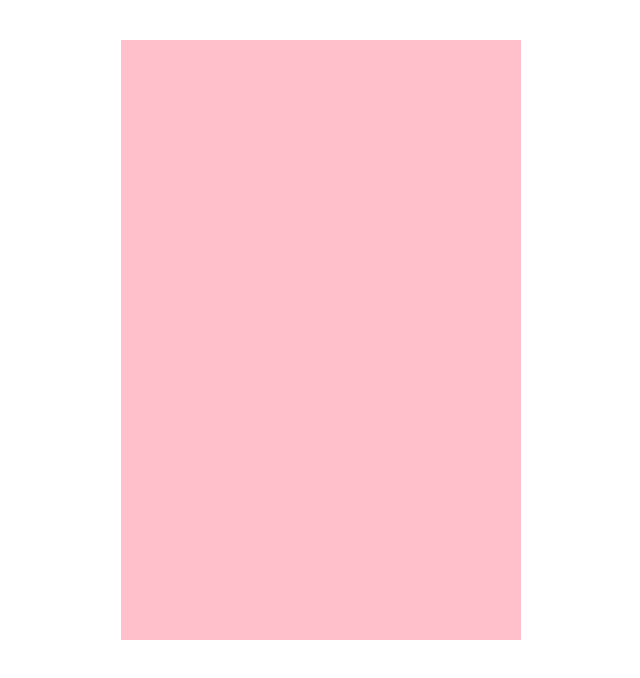
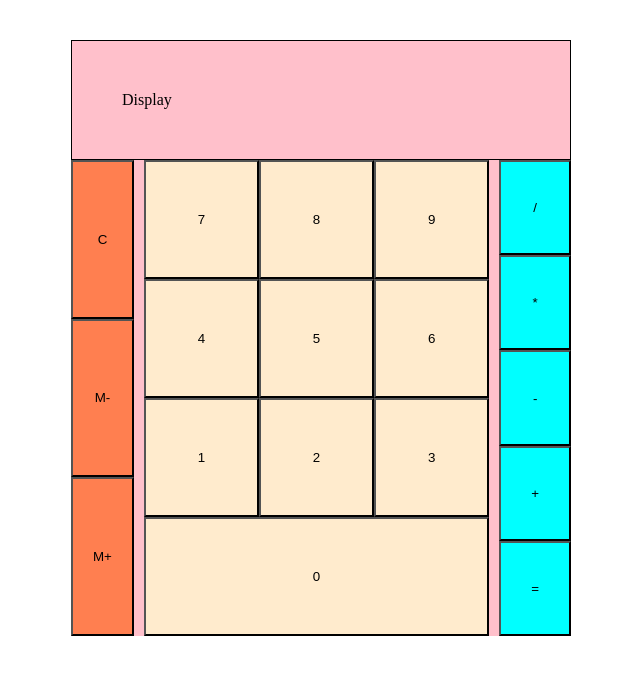
Before and after one commit to Varbris/TOP_theLator, a plain HTML site: page index.html in a window 1280 px wide. Shown: the whole page, without its empty margins (319-959 px from the left). Drawn offline with Linux system fonts and the light colour scheme.

Commit message:
Add lator ui to html

```diff
--- a/index.html
+++ b/index.html
@@ -10,8 +10,23 @@
     <header></header>
     <main>
       <article class="calculator-body">
-        <section class="number-container"></section>
-        <section class="operator-container"></section>
+        <section class="display-container">Display</section>
+
+       <section class="button-body">
+        <div class="function-container">
+          <button class="functionButton">
+            C
+          </button >
+          <button class="functionButton">M-</button>
+          <button class="functionButton">M+</button>
+        </div>
+        <div class="number-container">
+
+        </div>
+        <div class="operator-container">
+
+        </div>
+       </section>
       </section>
     </main>
     <footer>
--- a/stylesheet.css
+++ b/stylesheet.css
@@ -6,7 +6,57 @@
 
 .calculator-body {
   background-color: pink;
-  width: 400px;
-  height: 600px;
+  width: 500px;
   margin: 40px auto;
+  display: flex;
+  flex-direction: column;
 }
+.display-container {
+  border: 1px solid black;
+  padding: 50px;
+}
+
+.button-body {
+  display: flex;
+  width: auto;
+  height: auto;
+  /* padding: 15px; */
+}
+
+.number-container {
+  flex-shrink: 1;
+  display: flex;
+  flex-wrap: wrap;
+  flex-direction: row-reverse;
+  margin: 0 10px;
+}
+
+.operator-container {
+  flex-shrink: 1;
+  display: flex;
+  flex-direction: column;
+}
+
+.function-container {
+  display: flex;
+  flex-wrap: wrap;
+}
+.functionButton {
+  flex-grow: 1;
+  padding: 10px 20px;
+  background-color: coral;
+}
+
+.operatorButton {
+  padding: 30px;
+  flex-grow: 1;
+  flex-shrink: 1;
+  background-color: aqua;
+}
+
+.numButton {
+  padding: 50px;
+  flex-grow: 1;
+  flex-shrink: 1;
+  background-color: blanchedalmond;
+}
--- a/thejava.js
+++ b/thejava.js
@@ -9,11 +9,40 @@ function divide(num) {}
 function operate(operator, num1, num2) {}
 
 function addNumberButton() {
-  const button = document.createElement("button");
   let arrButton = [];
-  for (let i = 0; i <= 9; i++) {
+  for (let i = 9; i >= 0; i--) {
+    const button = document.createElement("button");
+    button.innerText = `${i}`;
+    button.setAttribute("id", `button${i}`);
+    button.classList.add("numButton");
     arrButton.push(button);
-    button.innerText = `${i}`;
   }
   return arrButton;
 }
+function addOperatorButton() {
+  const arrOperator = ["/", "*", "-", "+", "="];
+  let arrButton = [];
+  for (let i = 0; i < arrOperator.length; i++) {
+    const button = document.createElement("button");
+    button.innerText = `${arrOperator[i]}`;
+    button.setAttribute("id", `button${arrOperator[i]}`);
+    button.classList.add("operatorButton");
+    arrButton.push(button);
+  }
+  return arrButton;
+}
+
+function generateButton() {
+  const numberContainer = document.querySelector(".number-container");
+  const operatorContainer = document.querySelector(".operator-container");
+  const arrNumButton = addNumberButton();
+  const arrOperatorButton = addOperatorButton();
+  arrNumButton.forEach(function (item) {
+    numberContainer.appendChild(item);
+  });
+  arrOperatorButton.forEach(function (item) {
+    operatorContainer.appendChild(item);
+  });
+}
+
+generateButton();
```
